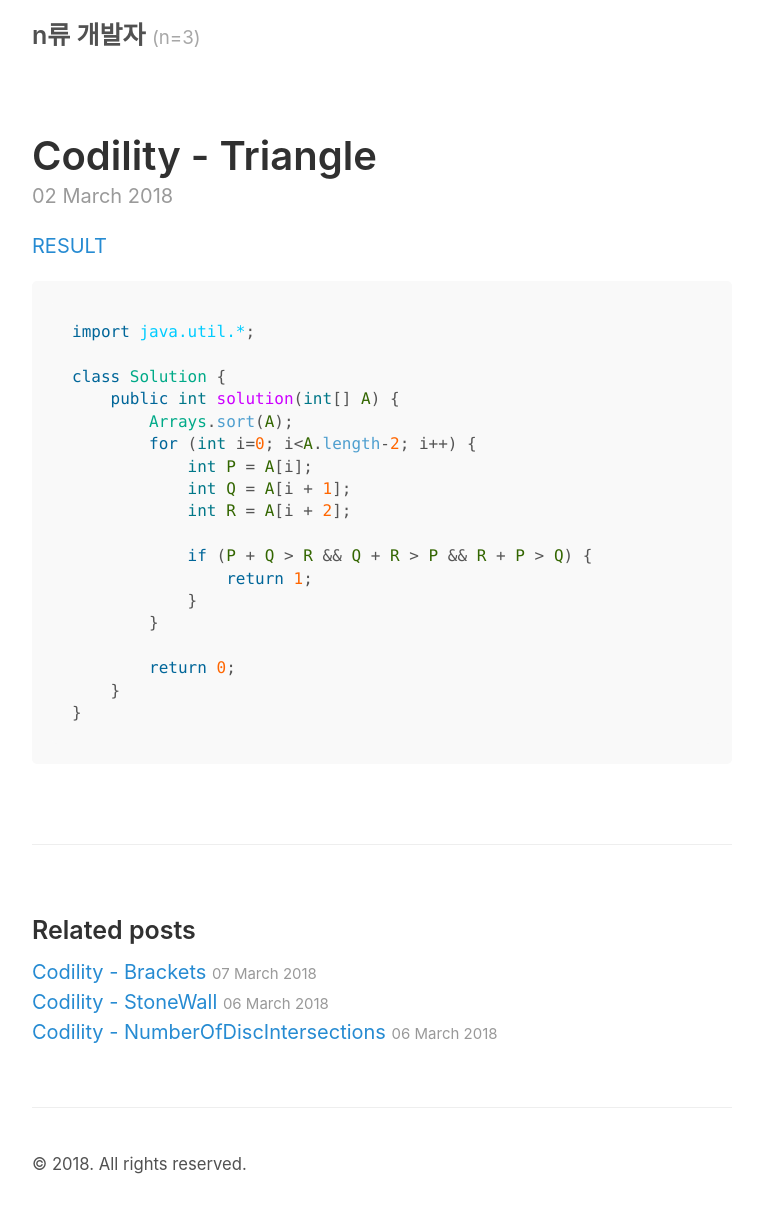
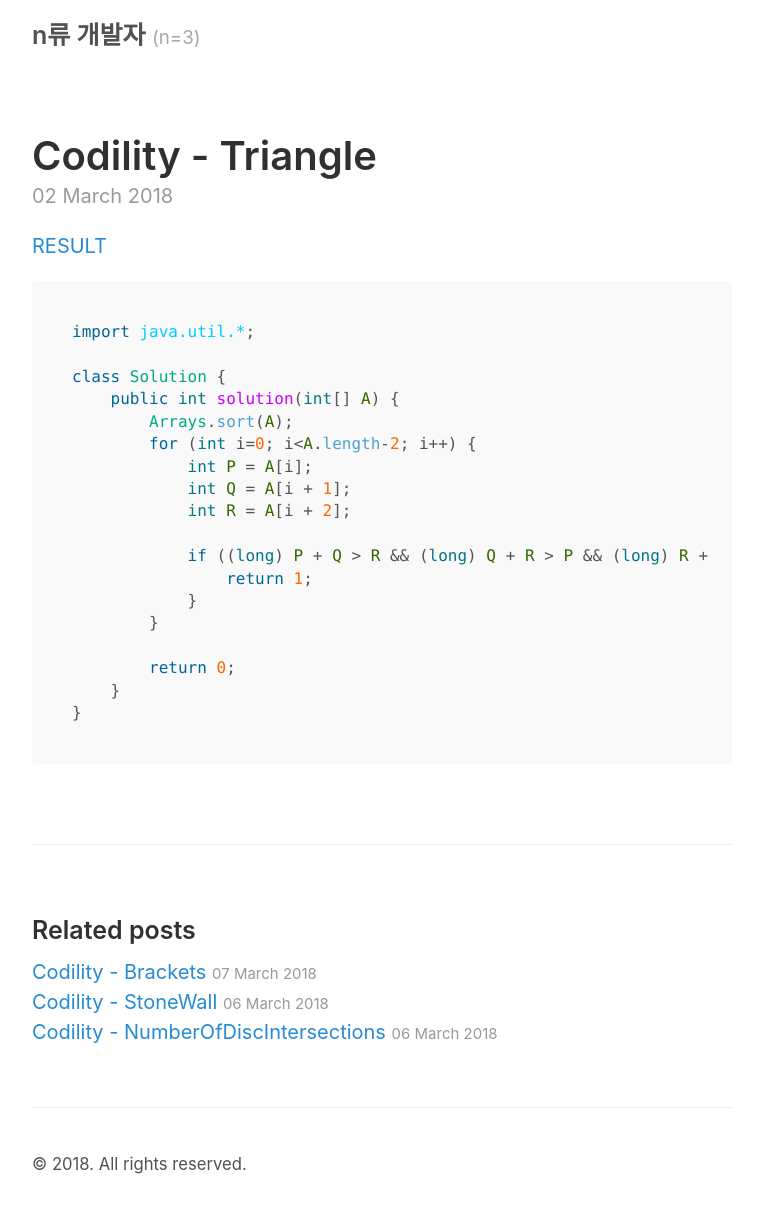
Before and after one commit to bgrooot/bgrooot.github.io, a Jekyll site: the page built from _posts/2018-03-02-codility-triangle.md, in a window 1280 px wide. Shown: the whole page, without its empty margins (258-1021 px from the left). Built offline with Jekyll 4.4.1, drawn with Linux system fonts in a browser that asks for light colours.

Commit message:
Update 2018-03-02-codility-triangle.md

```diff
--- a/_posts/2018-03-02-codility-triangle.md
+++ b/_posts/2018-03-02-codility-triangle.md
@@ -17,7 +17,7 @@ class Solution {
             int Q = A[i + 1];
             int R = A[i + 2];
 
-            if (P + Q > R && Q + R > P && R + P > Q) {
+            if ((long) P + Q > R && (long) Q + R > P && (long) R + P > Q) {
                 return 1;
             }
         }
```
